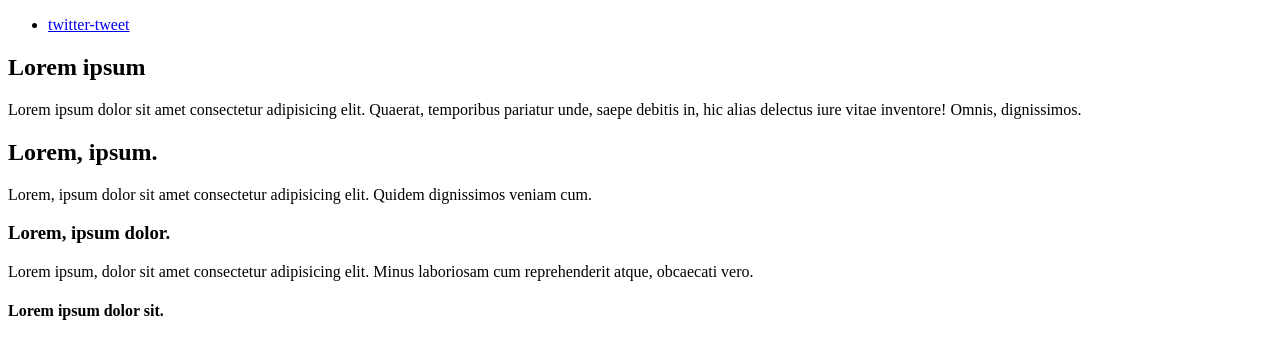
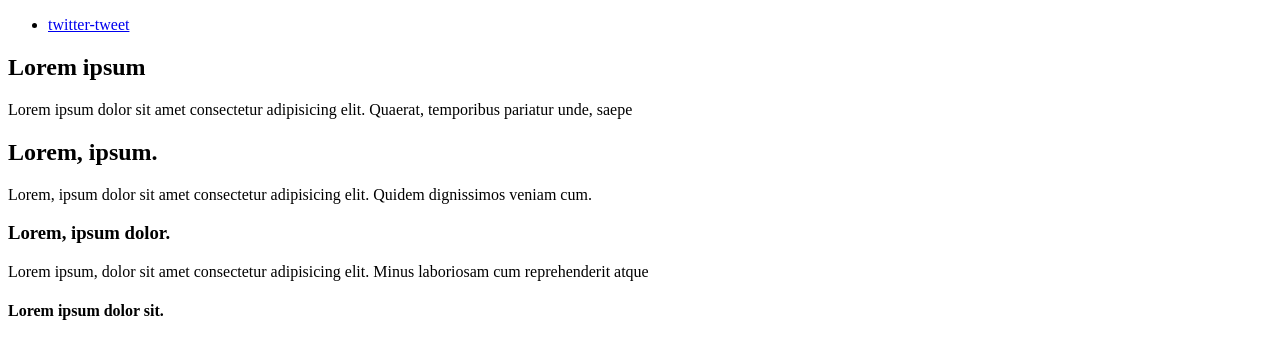
Before and after one commit to Richardthetechy2/My_First_Portfolio, a plain HTML site: page html_basic/index.html in a window 1280 px wide. Shown: the top 339 px of the page. Drawn offline with Linux system fonts and the light colour scheme.

Commit message:
modified index.html of html_basics

```diff
--- a/html_basic/index.html
+++ b/html_basic/index.html
@@ -18,16 +18,11 @@
     <main>
         <article>
             <h1>Lorem ipsum</h1>
-            <p>Lorem ipsum dolor sit amet consectetur adipisicing elit. Quaerat, temporibus pariatur unde, saepe debitis
-                in,
-                hic
-                alias delectus iure vitae inventore! Omnis, dignissimos.</p>
+            <p>Lorem ipsum dolor sit amet consectetur adipisicing elit. Quaerat, temporibus pariatur unde, saepe</p>
             <h2>Lorem, ipsum.</h2>
             <p>Lorem, ipsum dolor sit amet consectetur adipisicing elit. Quidem dignissimos veniam cum.</p>
             <h3>Lorem, ipsum dolor.</h3>
-            <p>Lorem ipsum, dolor sit amet consectetur adipisicing elit. Minus laboriosam cum reprehenderit atque,
-                obcaecati
-                vero.</p>
+            <p>Lorem ipsum, dolor sit amet consectetur adipisicing elit. Minus laboriosam cum reprehenderit atque</p>
             <h4>Lorem ipsum dolor sit.</h4>
             <p>Lorem ipsum dolor sit amet consectetur adipisicing elit. Perferendis temporibus quos a aspernatur!</p>
             <figure>
```
